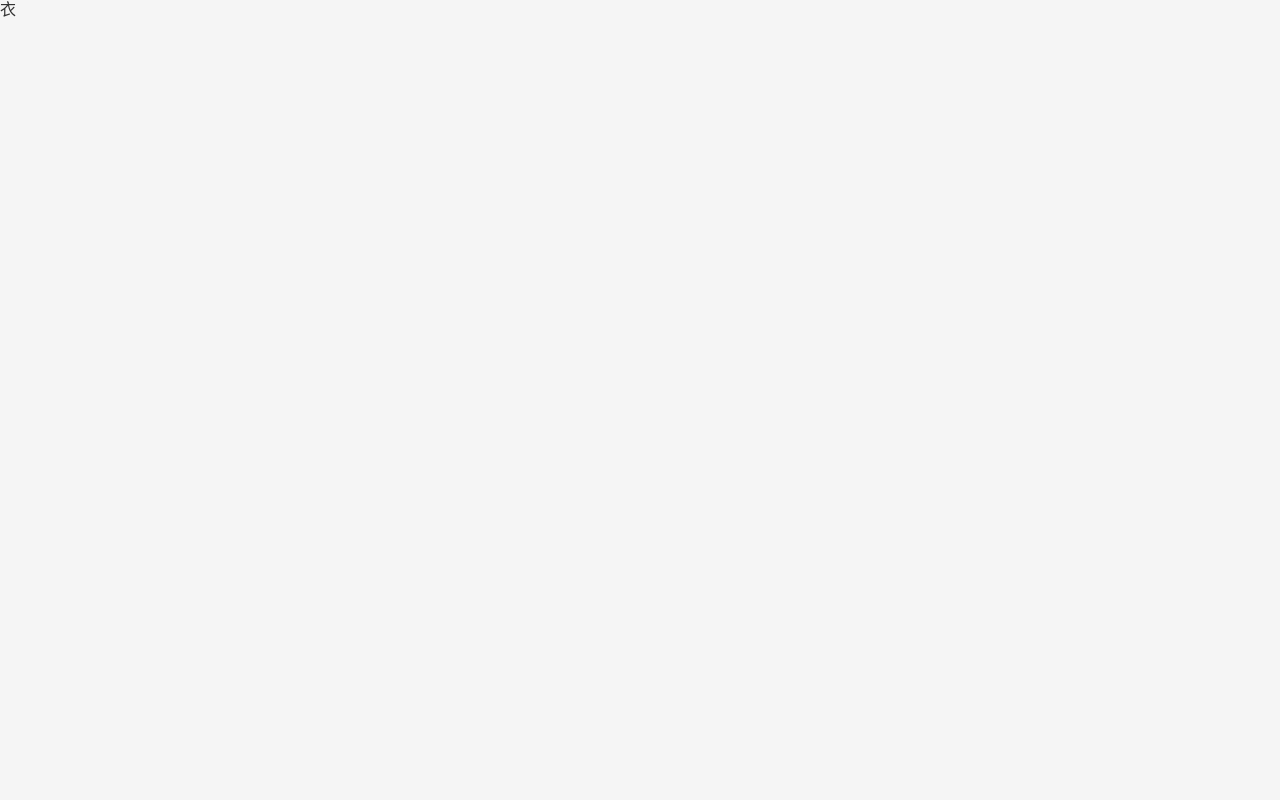
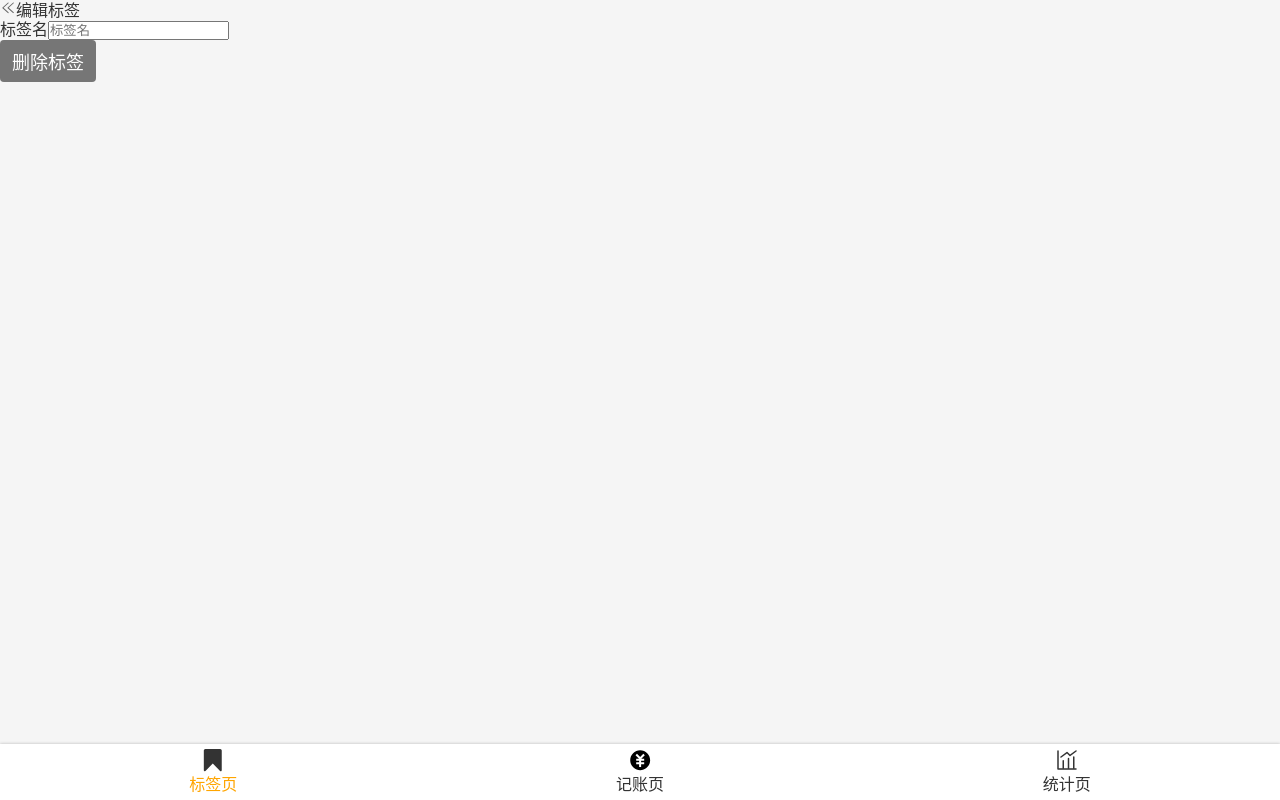
Before and after one commit to Yinjtcflm/money-r-yuanma, a React app: page /#/tags/1 in a window 1280 px wide. Built offline with nearby package versions, Linux system fonts and the light colour scheme.

Commit message:
抽离Button.tsx

```diff
--- /dev/null
+++ b/src/components/Button.tsx
@@ -0,0 +1,12 @@
+import styled from "styled-components";
+
+const Button = styled.button`
+  font-size: 18px;
+  border: none;
+  padding: 8px 12px;
+  background: #767676;
+  border-radius: 4px;
+  color: white;
+`;
+
+export {Button}
--- a/src/views/Tag.tsx
+++ b/src/views/Tag.tsx
@@ -1,11 +1,31 @@
 import { useParams } from "react-router-dom";
 import { useTags } from "useTags";
+import Layout from "components/Layout";
+import Icon from "components/Icon";
+import { Button } from "components/Button";
+
 type Params = { id: string };
 const Tag: React.FC = (props) => {
   const { findTag } = useTags();
   let { id } = useParams<Params>();
   const tag = findTag(parseInt(id));
-  return <div>{tag.name}</div>;
+  return (
+    <Layout>
+      <header>
+        <Icon name="left" />
+        <span>编辑标签</span>
+      </header>
+      <div>
+        <label>
+          <span>标签名</span>
+          <input type="text" placeholder="标签名" />
+        </label>
+      </div>
+      <div>
+        <Button>删除标签</Button>
+      </div>
+    </Layout>
+  );
 };
 
 export { Tag };
--- a/src/views/Tags.tsx
+++ b/src/views/Tags.tsx
@@ -3,6 +3,7 @@
 import styled from "styled-components";
 import Icon from "components/Icon";
 import { Link } from "react-router-dom";
+import { Button } from "components/Button";
 
 const TagList = styled.ol`
   font-size: 16px;
@@ -20,14 +21,7 @@
     }
   }
 `;
-const Button = styled.button`
-  font-size: 18px;
-  border: none;
-  padding: 8px 12px;
-  background: #767676;
-  border-radius: 4px;
-  color: white;
-`;
+
 const Center = styled.div`
   display: flex;
   justify-content: center;
```
